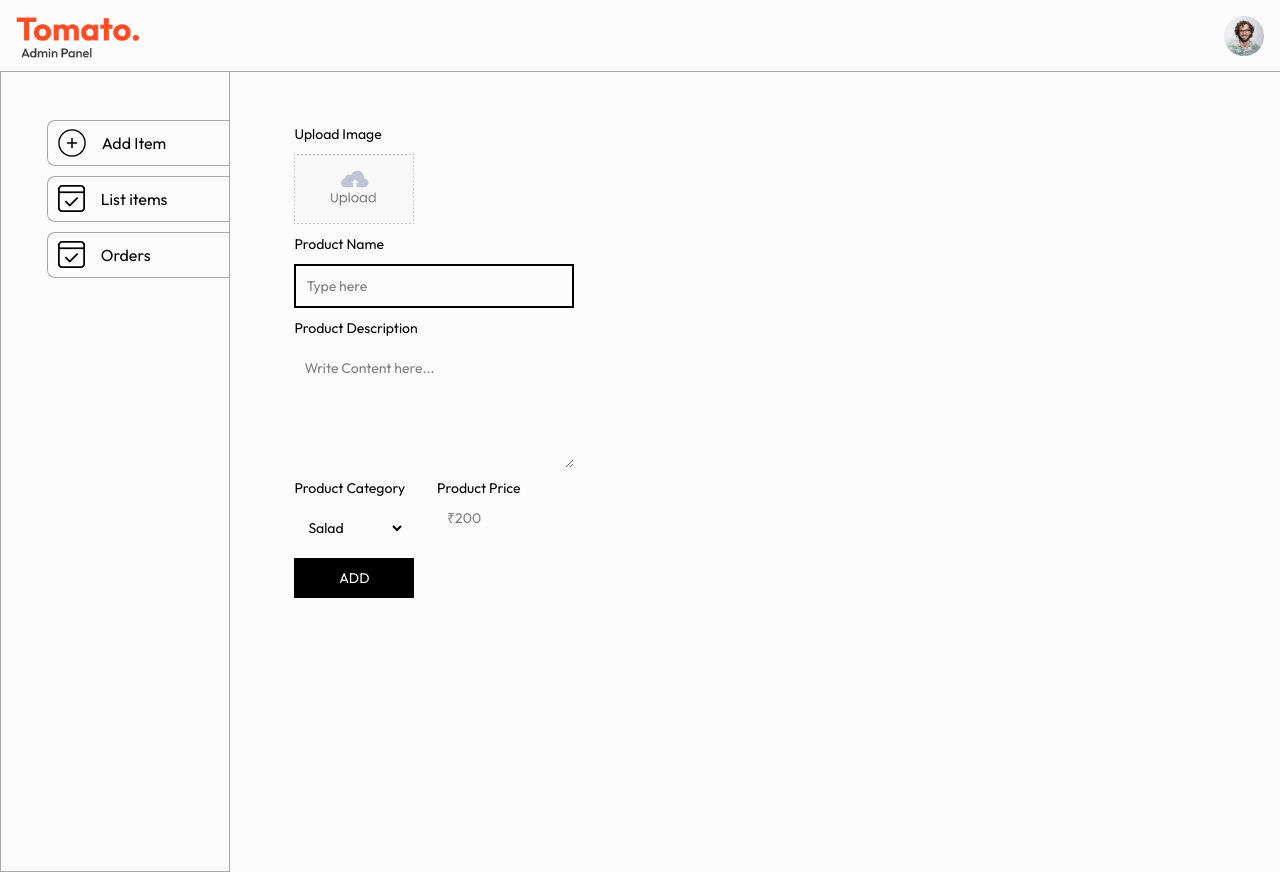
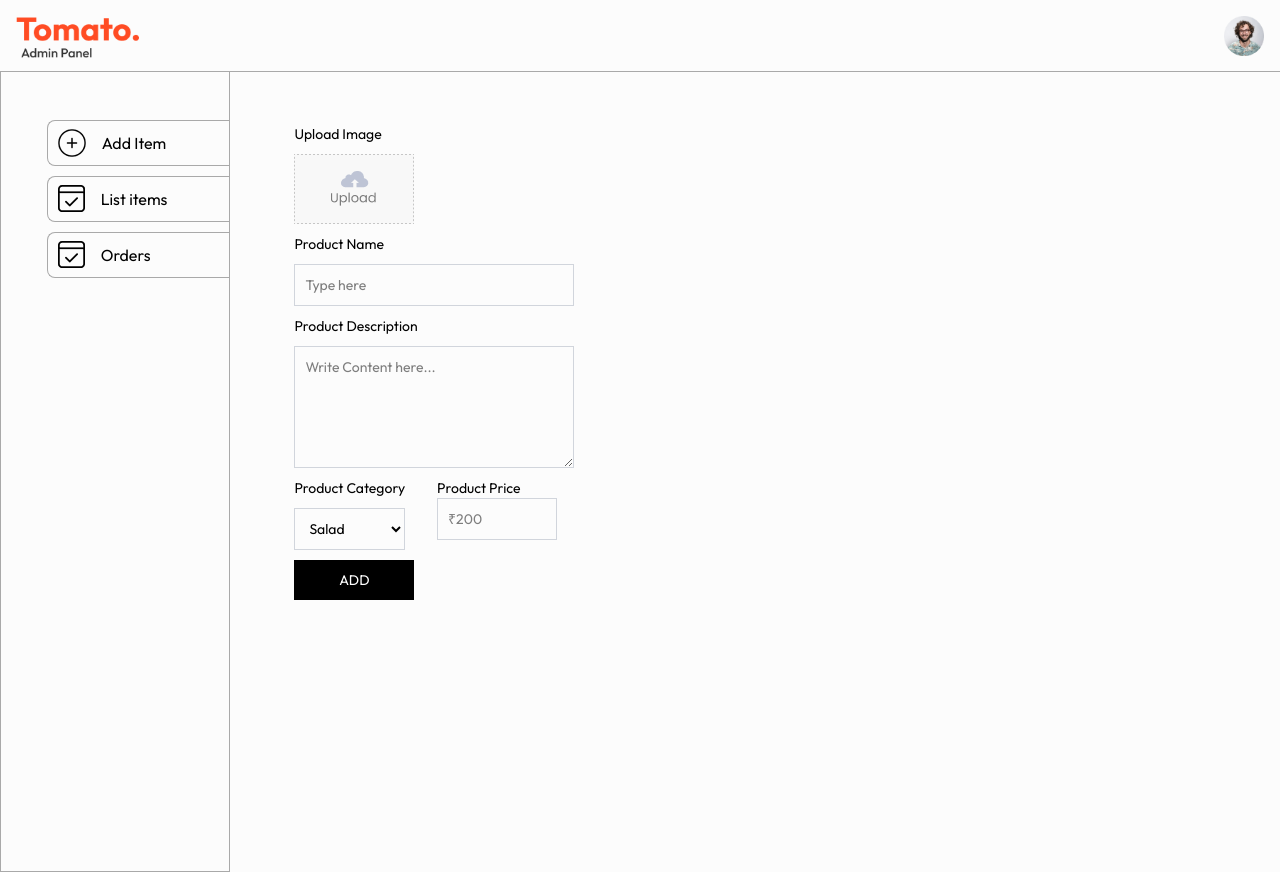
Before and after one commit to Sandeepgpa/Full_stack_food_delivery, a React (Vite) app in the folder admin/: page / in a window 1280 px wide. Built offline with nearby package versions, Linux system fonts and the light colour scheme.

Commit message:
modified Box border

```diff
--- a/admin/src/pages/Add/Add.jsx
+++ b/admin/src/pages/Add/Add.jsx
@@ -15,18 +15,18 @@ const Add = () => {
 
         <div className='flex-col w-[max(40%,280px)]'>
           <p>Product Name</p>
-          <input type="text" name="name" placeholder='Type here' className='p-2.5 border-2 border-black' />
+          <input type="text" name="name" placeholder='Type here' className='p-2.5 border border-gray-300' />
         </div>
 
         <div className='flex-col w-[max(40%,280px)]'>
           <p>Product Description</p>
-          <textarea name="description" placeholder='Write Content here...' rows='5' className='p-2.5'/>
+          <textarea name="description" placeholder='Write Content here...' rows='5' className='p-2.5 border border-gray-300'/>
         </div>
 
         <div className='flex gap-8'>
           <div className='flex-col'>
             <p>Product Category</p>
-            <select name="category" className='max-w-30 p-2.5'>
+            <select name="category" className='max-w-30 p-2.5 border border-gray-300'>
               <option value="Salad">Salad</option>
               <option value="Rolls">Rolls</option>
               <option value="Deserts">Deserts</option>
@@ -39,7 +39,7 @@ const Add = () => {
           </div>
           <div>
             <p>Product Price</p>
-            <input type="number" name="price" placeholder='₹200' className='max-w-30 p-2.5'/>
+            <input type="number" name="price" placeholder='₹200' className='max-w-30 p-2.5 border border-gray-300'/>
           </div>
         </div>
         <button type='submit' className='max-w-30 border-none p-2.5 bg-black text-white cursor-pointer'>ADD</button>
```
